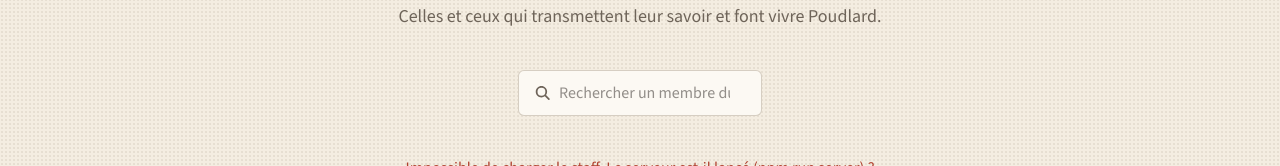
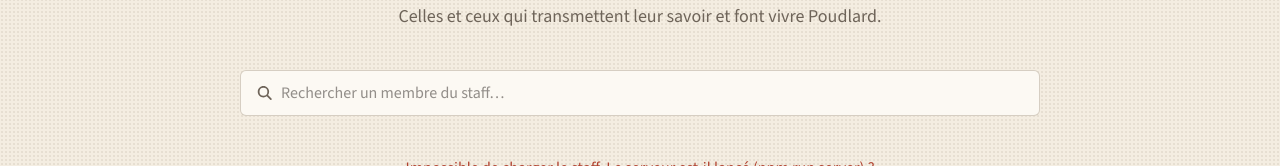
Before and after one commit to BielsaG/poudlard-edt, a React (Vite) app: page /staff in a window 1280 px wide. Shown: the part 219-385 px from the top of the page. Built offline with nearby package versions, Linux system fonts and the light colour scheme; no server answers.

Commit message:
feat correction barre de recherche

```diff
--- a/src/pages/Staff.jsx
+++ b/src/pages/Staff.jsx
@@ -45,7 +45,8 @@ export default function Staff() {
           subtitle="Celles et ceux qui transmettent leur savoir et font vivre Poudlard."
         />
 
-        <div className="mx-auto mt-10 flex max-w-3xl flex-col gap-3 sm:flex-row">
+        {/* w-full sur mobile, 2/3 de la largeur des cartes à partir de sm */}
+        <div className="mx-auto mt-10 flex w-full flex-col gap-3 sm:w-2/3 sm:flex-row">
           <SearchBar
             value={search}
             onChange={handleSearch}
--- a/src/pages/Subjects.jsx
+++ b/src/pages/Subjects.jsx
@@ -50,7 +50,7 @@ export default function Subjects() {
           value={search}
           onChange={handleSearch}
           placeholder="Rechercher une matière, un professeur, une salle…"
-          className="mx-auto mt-10 max-w-3xl"
+          className="mx-auto mt-10 w-full sm:w-2/3" // 2/3 de la largeur des cartes (pleine largeur sur mobile)
         />
 
         {error && <p className="mt-10 text-center text-error">{error}</p>}
```
